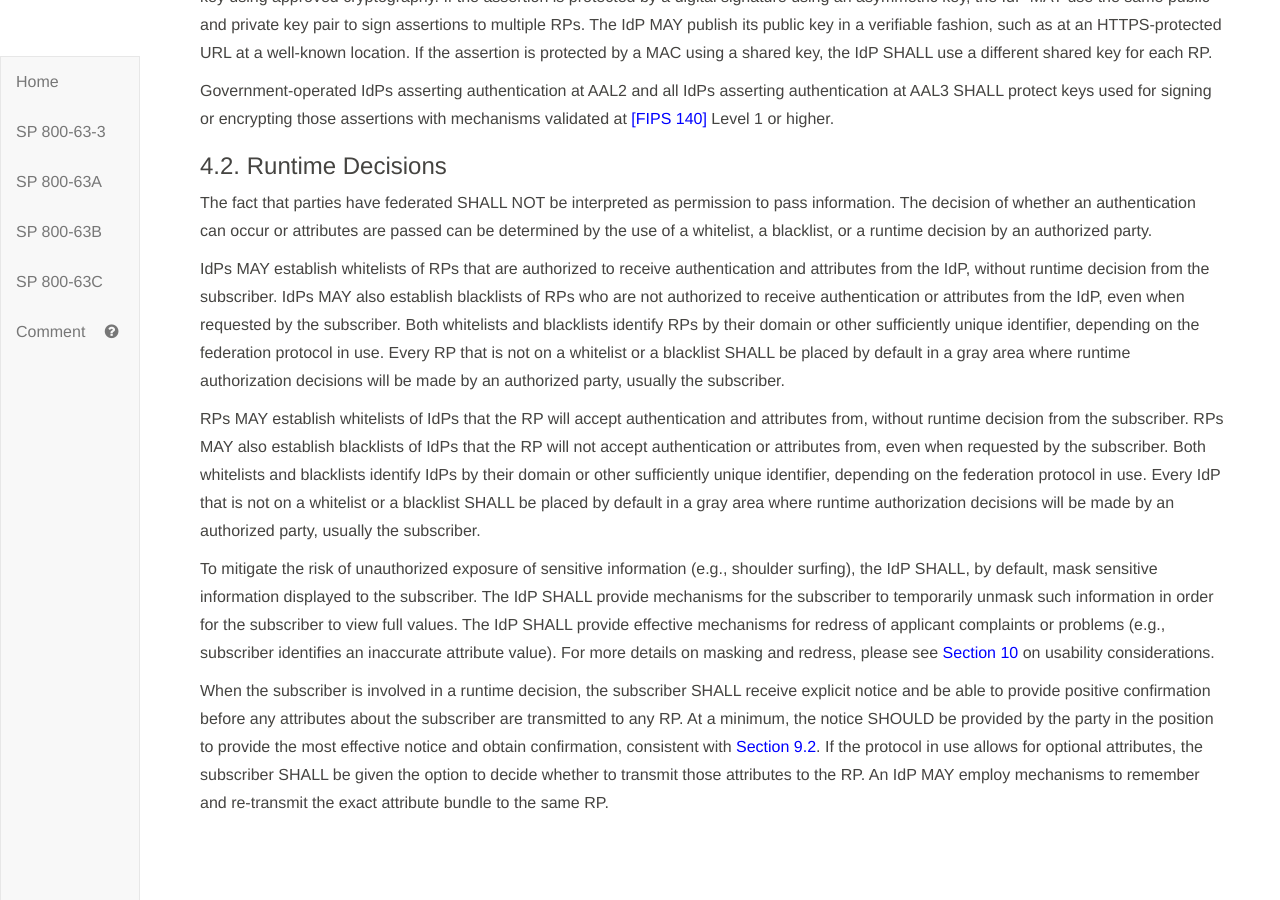
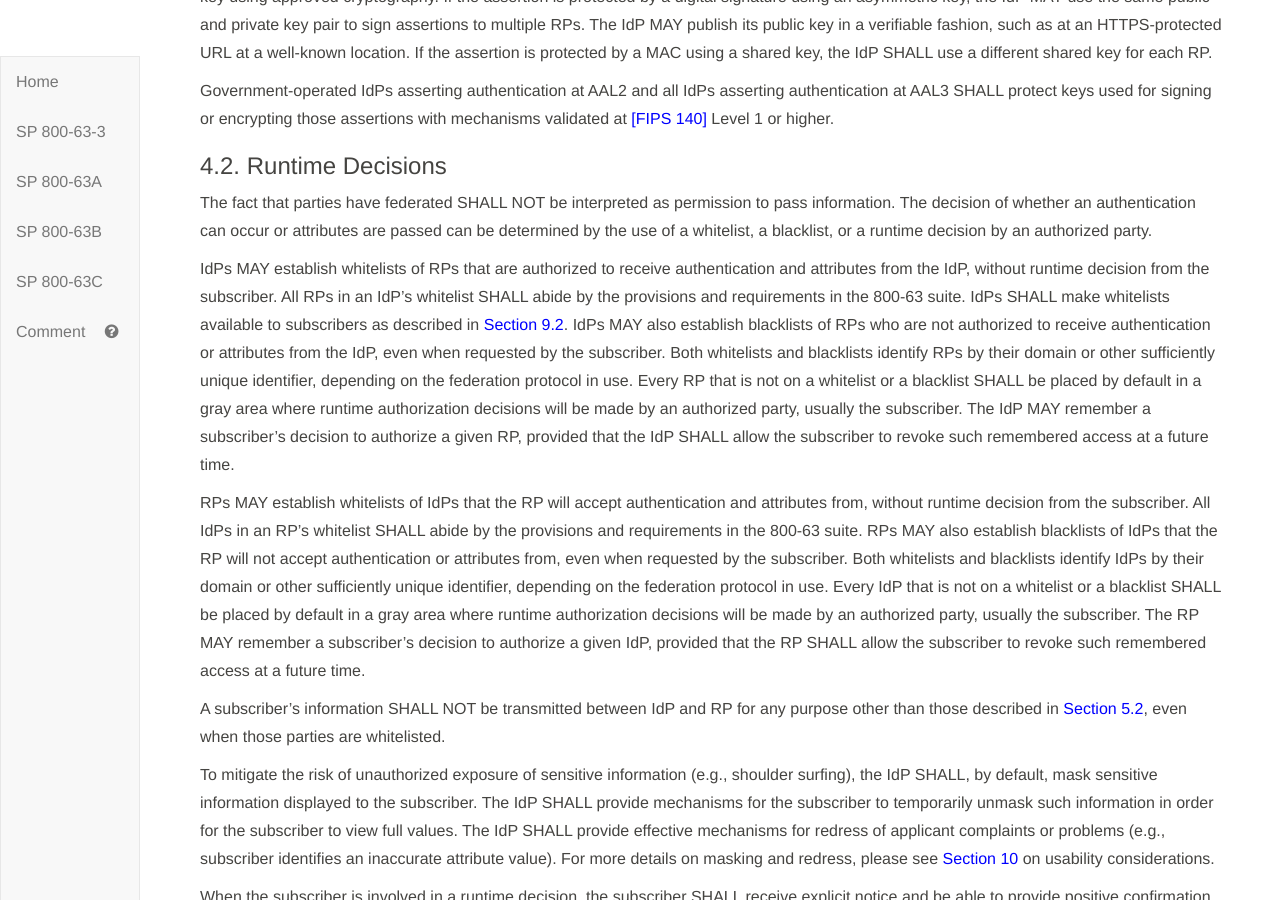
Before and after one commit to usnistgov/TIG-Stage, a Jekyll site: the page built from sp800-63c/sec4_fal.md, in a window 1280 px wide and 900 px high, scrolled down 1154 px. Built offline with Jekyll 4.4.1, drawn with Linux system fonts in a browser that asks for light colours; our own code applies the rules of GitHub Pages for plain Markdown files.

Commit message:
Synching with -3

```diff
--- a/sp800-63c/sec4_fal.md
+++ b/sp800-63c/sec4_fal.md
@@ -44,9 +44,11 @@ Government-operated IdPs asserting authentication at AAL2 and all IdPs asserting
 
 The fact that parties have federated SHALL NOT be interpreted as permission to pass information. The decision of whether an authentication can occur or attributes are passed can be determined by the use of a whitelist, a blacklist, or a runtime decision by an authorized party.
 
-IdPs MAY establish whitelists of RPs that are authorized to receive authentication and attributes from the IdP, without runtime decision from the subscriber. IdPs MAY also establish blacklists of RPs who are not authorized to receive authentication or attributes from the IdP, even when requested by the subscriber. Both whitelists and blacklists identify RPs by their domain or other sufficiently unique identifier, depending on the federation protocol in use. Every RP that is not on a whitelist or a blacklist SHALL be placed by default in a gray area where runtime authorization decisions will be made by an authorized party, usually the subscriber.
+IdPs MAY establish whitelists of RPs that are authorized to receive authentication and attributes from the IdP, without runtime decision from the subscriber. All RPs in an IdP's whitelist SHALL abide by the provisions and requirements in the 800-63 suite. IdPs SHALL make whitelists available to subscribers as described in [Section 9.2](#notice). IdPs MAY also establish blacklists of RPs who are not authorized to receive authentication or attributes from the IdP, even when requested by the subscriber. Both whitelists and blacklists identify RPs by their domain or other sufficiently unique identifier, depending on the federation protocol in use. Every RP that is not on a whitelist or a blacklist SHALL be placed by default in a gray area where runtime authorization decisions will be made by an authorized party, usually the subscriber. The IdP MAY remember a subscriber's decision to authorize a given RP, provided that the IdP SHALL allow the subscriber to revoke such remembered access at a future time.
 
-RPs MAY establish whitelists of IdPs that the RP will accept authentication and attributes from, without runtime decision from the subscriber. RPs MAY also establish blacklists of IdPs that the RP will not accept authentication or attributes from, even when requested by the subscriber. Both whitelists and blacklists identify IdPs by their domain or other sufficiently unique identifier, depending on the federation protocol in use. Every IdP that is not on a whitelist or a blacklist SHALL be placed by default in a gray area where runtime authorization decisions will be made by an authorized party, usually the subscriber.
+RPs MAY establish whitelists of IdPs that the RP will accept authentication and attributes from, without runtime decision from the subscriber. All IdPs in an RP's whitelist SHALL abide by the provisions and requirements in the 800-63 suite. RPs MAY also establish blacklists of IdPs that the RP will not accept authentication or attributes from, even when requested by the subscriber. Both whitelists and blacklists identify IdPs by their domain or other sufficiently unique identifier, depending on the federation protocol in use. Every IdP that is not on a whitelist or a blacklist SHALL be placed by default in a gray area where runtime authorization decisions will be made by an authorized party, usually the subscriber. The RP MAY remember a subscriber's decision to authorize a given IdP, provided that the RP SHALL allow the subscriber to revoke such remembered access at a future time.
+
+A subscriber's information SHALL NOT be transmitted between IdP and RP for any purpose other than those described in [Section 5.2](#privacy-reqs), even when those parties are whitelisted.
 
 To mitigate the risk of unauthorized exposure of sensitive information (e.g., shoulder surfing), the IdP SHALL, by default, mask sensitive information displayed to the subscriber.  The IdP SHALL provide mechanisms for the subscriber to temporarily unmask such information in order for the subscriber to view full values. The IdP SHALL provide effective mechanisms for redress of applicant complaints or problems (e.g., subscriber identifies an inaccurate attribute value). For more details on masking and redress, please see [Section 10](#usability) on usability considerations.
 
```
Also changed, not shown: sp800-63c/sec5_federation.md (+1 -1 lines), sp800-63c/sec9_privacy.md (+4 -0 lines).
